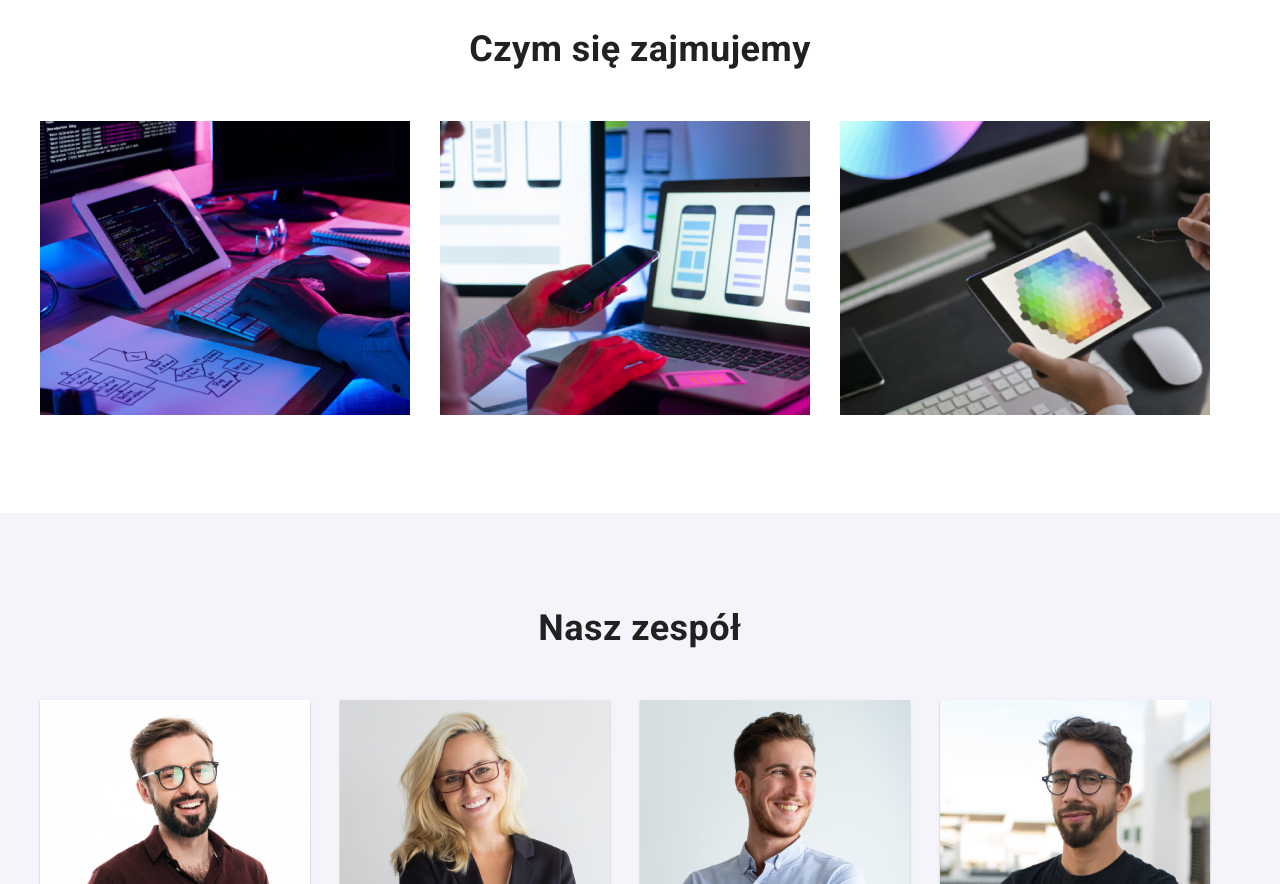
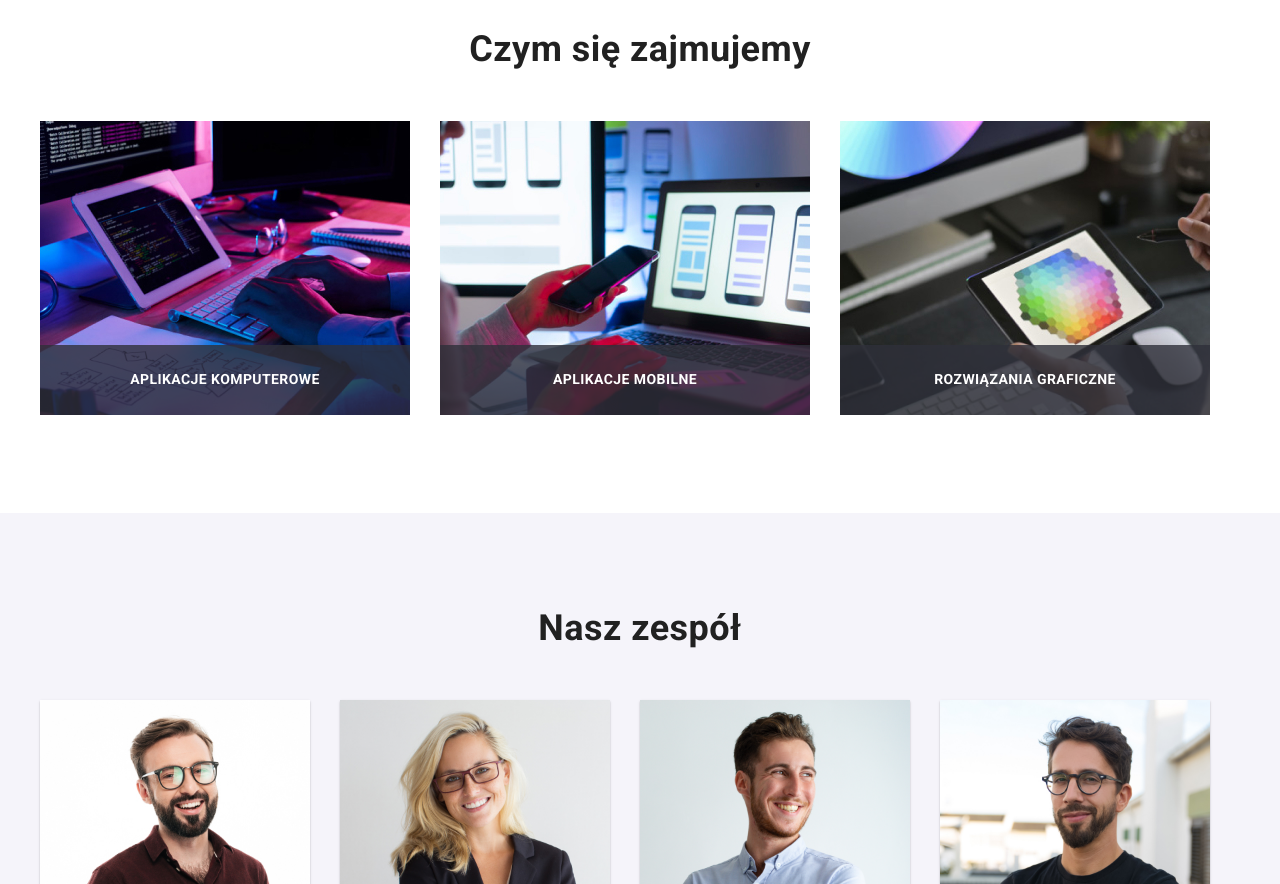
Before and after one commit to AgnieszkaPyzik/goit-markup-hw-05, a plain HTML site: page index.html in a window 1280 px wide. Shown: the part 1360-2244 px from the top of the page. Drawn offline with nearby package versions, Linux system fonts and the light colour scheme.

Commit message:
img commit

```diff
--- a/css/styles.css
+++ b/css/styles.css
@@ -77,9 +77,6 @@ h4 {
 p {
   line-height: 1.9;
   color: var(--pharagraph-color);
-}
-figure {
-  text-align: center;
 }
 .logo,
 .text .text2nd {
@@ -232,6 +229,26 @@ figure {
   gap: 30px;
   padding-top: 50px;
 }
+.img-with-text {
+  position: relative;
+  display: inline-flex;
+}
+.img-text {
+  font-family: var(--font-primary);
+  font-weight: 700;
+  font-size: 14px;
+  line-height: 1.1;
+  text-align: center;
+  letter-spacing: 0.03em;
+  text-transform: uppercase;
+  position: absolute;
+  left: 0;
+  right: 0;
+  bottom: 0;
+  color: var(--light-color);
+  background: rgba(47, 48, 58, 0.8);
+  padding: 27px 90px;
+}
 .persons-list {
   display: inline-flex;
   flex-basis: calc((100%-90px) / 4);
@@ -244,6 +261,7 @@ figure {
   box-shadow: 0px 1px 3px rgba(0, 0, 0, 0.12), 0px 1px 1px rgba(0, 0, 0, 0.14),
     0px 2px 1px rgba(0, 0, 0, 0.2);
   border-radius: 0px 0px 4px 4px;
+  text-align: center;
 }
 .name {
   font-weight: 500;
@@ -298,10 +316,10 @@ figure {
 .card {
   width: 370px;
   border: 1px solid #eeeeee;
-  background: var(--light-color)
+  background: var(--light-color);
 }
 .img-container > img {
-  display:block;
+  display: block;
   width: 100%;
   height: 100%;
   object-fit: cover;
@@ -331,7 +349,7 @@ figure {
   transition: transform 0.3s ease-in;
 }
 .card:hover .box-card {
-  transform:translateY(0);
+  transform: translateY(0);
 }
 .product {
   padding-bottom: 4px;
--- a/index.html
+++ b/index.html
@@ -34,15 +34,17 @@
         <ul class="link-data-1">
           <li>
             <a class="link-data" href="mailto:info@devstudio.com">
-            <svg class="icon-data-1" width="16px" height="12px">
-              <use href="./images/icons.svg#icon-envelope-1"></use>
-            </svg>info@devstudio.com</a>
+              <svg class="icon-data-1" width="16px" height="12px">
+                <use href="./images/icons.svg#icon-envelope-1"></use></svg
+              >info@devstudio.com</a
+            >
           </li>
           <li>
             <a class="link-data" href="tel:+481111111">
-            <svg class="icon-data-1" width="10px" height="16px">
-              <use href="./images/icons.svg#icon-smartphone-1"></use>
-            </svg>+48 111 11 11</a>
+              <svg class="icon-data-1" width="10px" height="16px">
+                <use href="./images/icons.svg#icon-smartphone-1"></use></svg
+              >+48 111 11 11</a
+            >
           </li>
         </ul>
       </div>
@@ -123,13 +125,22 @@
           <h2>Czym się zajmujemy</h2>
           <ul class="pictures-list">
             <li>
-              <img src="images/picture_1.jpg" alt="MC book" width="370" height="294" />
+              <figure class="img-with-text">
+                <img src="images/picture_1.jpg" alt="MC book" width="370" height="294" />
+                <figcaption class="img-text">aplikacje komputerowe</figcaption>
+              </figure>
             </li>
             <li>
-              <img src="images/picture_2.jpg" alt="Phone" width="370" height="294" />
+              <figure class="img-with-text">
+                <img src="images/picture_2.jpg" alt="Phone" width="370" height="294" />
+                <figcaption class="img-text">aplikacje mobilne</figcaption>
+              </figure>
             </li>
             <li>
-              <img src="images/picture_3.jpg" alt="Tablet" width="370" height="294" />
+              <figure class="img-with-text">
+                <img src="images/picture_3.jpg" alt="Tablet" width="370" height="294" />
+                <figcaption class="img-text">rozwiązania graficzne</figcaption>
+              </figure>
             </li>
           </ul>
         </div>
```
